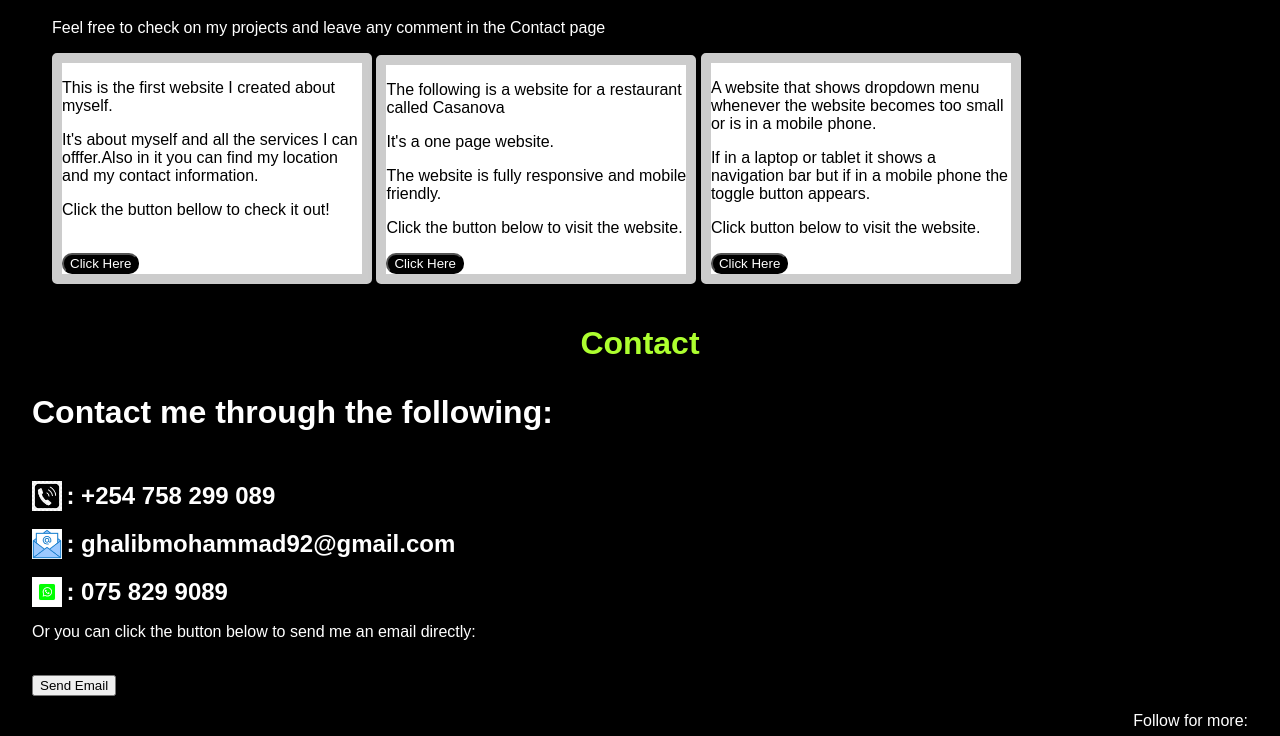
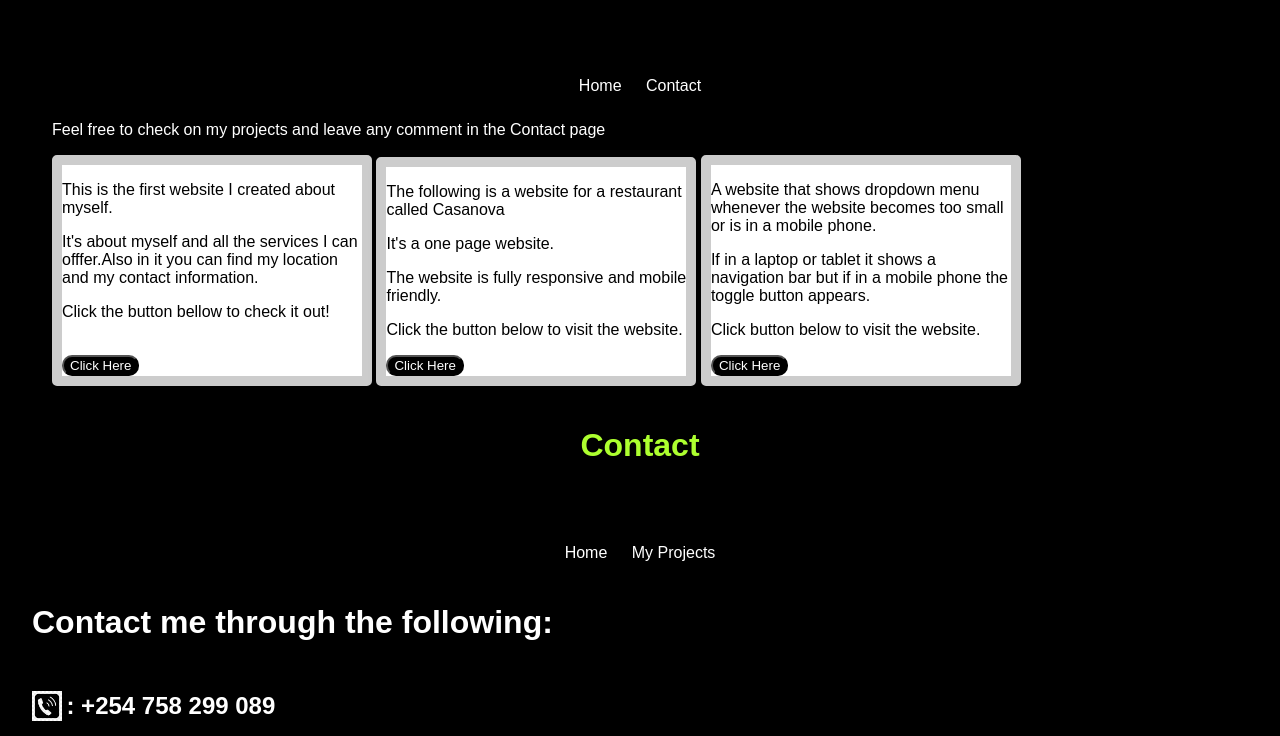
Before and after one commit to Ghalib92/My-Profile, a plain HTML site: page index.html in a window 1280 px wide. Shown: the part 622-1358 px from the top of the page. Drawn offline with Linux system fonts and the light colour scheme.

Commit message:
edited the navigation

```diff
--- a/index.html
+++ b/index.html
@@ -34,6 +34,14 @@
     </div>
     <div id="Projects" class="section2">
         <h1>My Projects</h1>
+        <nav class="navbar">
+
+            <ul>
+                <li><a href="#home">Home</a></li>
+                <li><a href="#contact">Contact</a></li>
+
+            </ul>
+        </nav>
 
         <p>Feel free to check on my projects and leave any comment in the Contact page</p>
 
@@ -72,6 +80,16 @@
     </div>
     <div id="contact" class="section3">
         <h1>Contact</h1>
+        <nav class="navbar">
+
+            <ul>
+                <li><a href="#home">Home</a></li>
+                <li><a href="#Projects">My Projects</a></li>
+
+
+            </ul>
+        </nav>
+
         <p style="font-size: 2rem;font-weight: bold;">Contact me through the following:</p>
 
           <br>  <img style="vertical-align: middle;" src="images/phone.jpg" alt="phone" width="30px"height="30px" >
```
